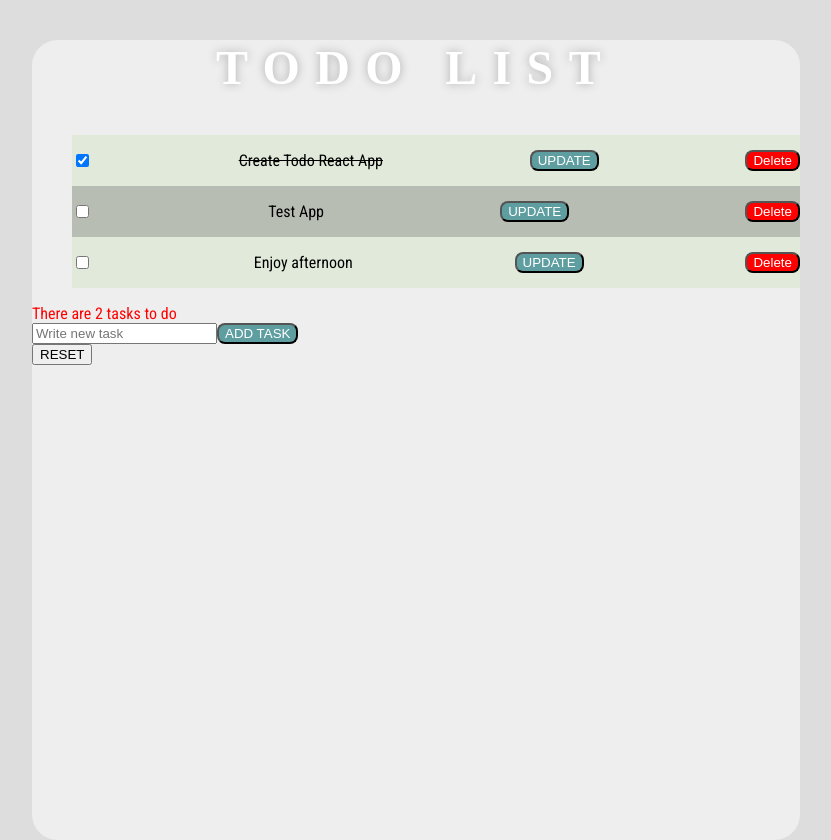
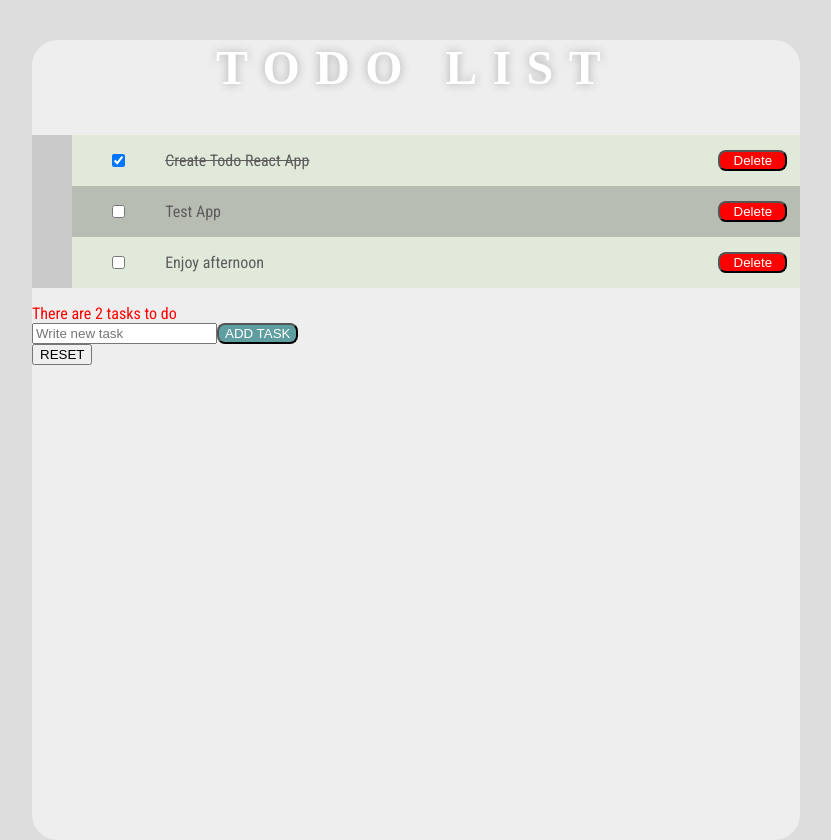
Before and after one commit to ulldecorb/frontend-todo-react, a React (Create React App) app in the folder todo/: page / in a window 1280 px wide. Shown: the whole page, without its empty margins (224-1055 px from the left). Built offline with nearby package versions, Linux system fonts and the light colour scheme; a web font is replaced by a local one.

Commit message:
Refactor flex on li elements

```diff
--- a/todo/src/components/TodoItem/index.jsx
+++ b/todo/src/components/TodoItem/index.jsx
@@ -28,6 +28,7 @@ export const TodoItem = function TodoItem({
         type="checkbox"
         data-testid="checkboxInput"
         name="completed"
+        className="task__checkbox"
         checked={completed}
         onChange={handleToggleTodoCheckClick}
       />
@@ -35,12 +36,14 @@ export const TodoItem = function TodoItem({
       <input ref={updateTaskRef} placeholder={task} type="text" name={task} />
       <button
         type="button"
+        className="task__update-button"
         onClick={() => handleUpdateTaskClick()}
       >
         UPDATE
       </button>
       <button
         type="button"
+        className="task__delete-button"
         onClick={() => handleDeleteTaskClick()}
       >
         Delete
--- a/todo/src/components/TodoList/index.jsx
+++ b/todo/src/components/TodoList/index.jsx
@@ -8,7 +8,7 @@ export const TodoList = function TodoList({
 }) {
   return (
     <>
-      <ul>
+      <ul className="list__box">
         {todos.map((todo) => (
           <TodoItem
             key={todo.id}
@@ -16,7 +16,6 @@ export const TodoList = function TodoList({
             handleDeleteTask={handleDeleteTask}
             handleToggleTodoCheck={handleToggleTodoCheck}
             handleUpdateTask={handleUpdateTask}
-            className="list__box"
           />
         ))}
       </ul>
--- a/todo/src/style/todoItem.css
+++ b/todo/src/style/todoItem.css
@@ -11,6 +11,7 @@
 }
 
 .task {
+  width: 100%;
   display: -webkit-box;
   display: -ms-flexbox;
   display: flex;
@@ -26,8 +27,14 @@
   color: yellowgreen;
 }
 
-.task input[type="checkout"] {
-  background-color: red;
+.task__checkbox {
+  margin: 0 1vw;
+  cursor: pointer;
+  width: 10%;
+}
+
+.task__checkbox:hover {
+  outline: 0.4vw solid yellow;
 }
 
 .task input[type="text"] {
@@ -37,15 +44,27 @@
 
 .task button {
   color: #FFF;
-  background-color: cadetblue;
   border-radius: 1vh;
+  margin: 0 1vw;
+  cursor: pointer;
 }
 
-.task:nth-child(4) {
+.task button:hover {
+  outline: 0.4vw solid yellow;
+}
+
+.task p {
+  color: #5c5c5c;
+  cursor: pointer;
+  width: 80%;
+}
+
+.task__update-button {
   display: none;
 }
 
-.task button:last-child {
+.task__delete-button {
   background-color: red;
+  width: 10%;
 }
 /*# sourceMappingURL=todoItem.css.map */
--- a/todo/src/style/todoItem.scss
+++ b/todo/src/style/todoItem.scss
@@ -11,16 +11,26 @@
 }
 
 .task {
+    // margin: 0 3vw;
+    width: 100%;
     display: flex;
-
     justify-content: space-between;
     align-items: center;
+
     input{
         color: yellowgreen
     }
-    input[type="checkout"] {
-        background-color: red;
+
+    &__checkbox {
+        margin: 0 1vw;
+        cursor: pointer;
+        width: 10%;
+
+        &:hover {
+            outline: 0.4vw solid yellow;
+        }
     }
+
     input[type="text"] {
         display: none;
         opacity: 0
@@ -28,14 +38,26 @@
 
     button {
         color: #FFF;
-        background-color: cadetblue;
         border-radius: 1vh;
+        margin: 0 1vw;
+        cursor: pointer;
+
+        &:hover {
+            outline: 0.4vw solid yellow;
+        }
     }
 
-    &:nth-child(4) {
+    p {
+       color: rgb(92, 92, 92);
+       cursor: pointer;
+       width: 80%;
+    }
+
+    &__update-button {
         display: none;
     }
-    button:last-child {
+    &__delete-button {
         background-color: red;
+        width: 10%;
     }
 }
--- a/todo/src/style/todoList.css
+++ b/todo/src/style/todoList.css
@@ -1,3 +1,7 @@
+.list__box {
+  background-color: #cacaca;
+}
+
 span {
   color: red;
 }
--- a/todo/src/style/todoList.scss
+++ b/todo/src/style/todoList.scss
@@ -1,6 +1,6 @@
-// .list__box:nth-child(odd) {
-//     background-color: rgb(122, 161, 43);
-// }
+.list__box {
+    background-color: rgb(202, 202, 202);
+}
 
 span {
     color: red;
```
